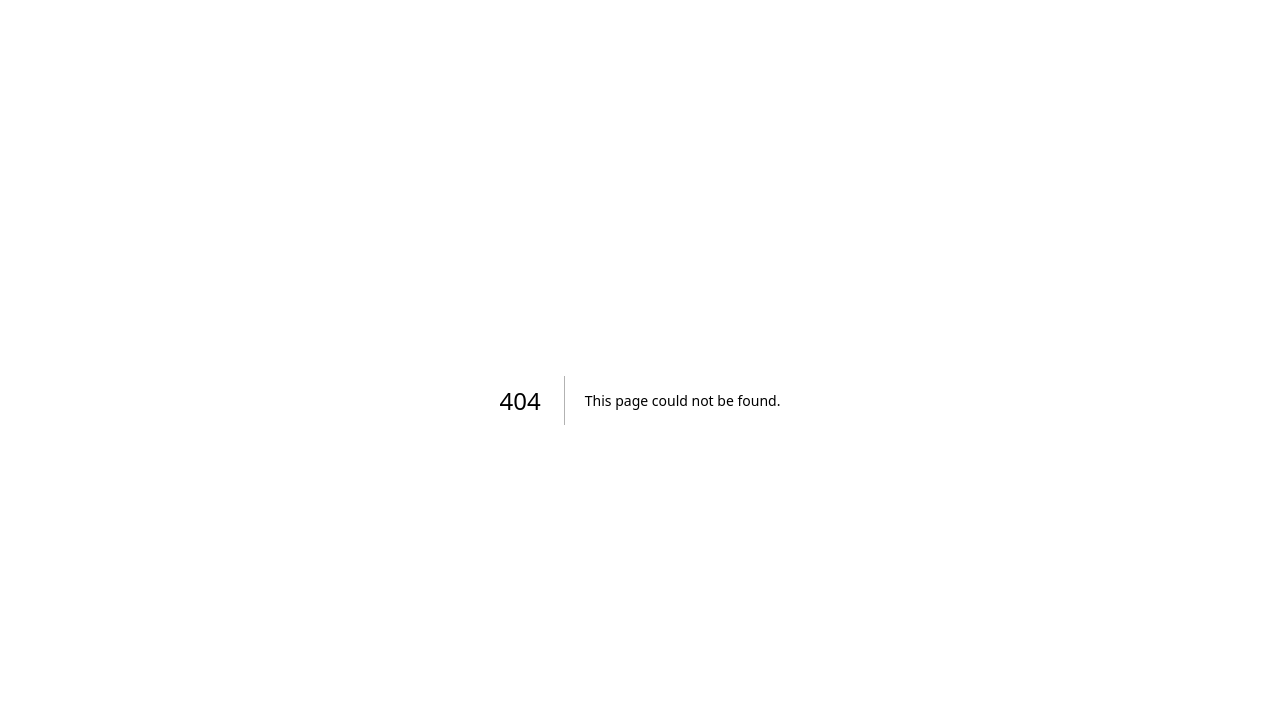
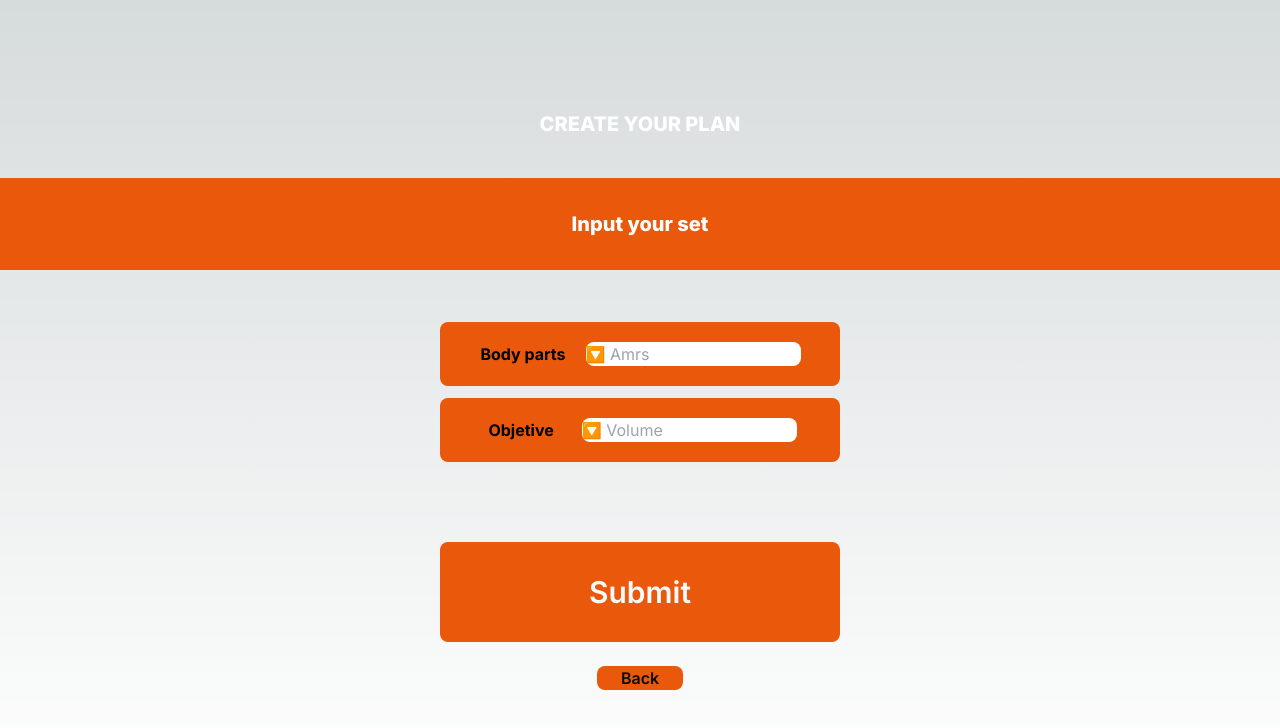
Before and after one commit to MatiasMonteros09/GYMAI, a Next.js app: page /inputview in a window 1280 px wide. Before the commit this address had no page. Shown: the top 728 px of the page. Built offline with nearby package versions, Linux system fonts and the light colour scheme.

Commit message:
create input folder

```diff
--- /dev/null
+++ b/src/app/inputview/page.jsx
@@ -0,0 +1,30 @@
+const InputView = () => {
+    return (
+        <div className="h-screen flex flex-col justify-center items-center ">
+            <h1 className="text-center text-white text-xl mb-10 font-extrabold">CREATE YOUR PLAN</h1>
+            <div className="text-center text-white text-xl mb-10 font-extrabold bg-orange-600 min-w-full p-8">Input your set</div>
+            <form >
+                <div className="rounded-lg bg-orange-600 p-5 m-3 flex">
+                    <label className="mx-5 font-bold">Body parts</label>
+                    <input className="w-3/5 rounded-lg" type="text" placeholder="🔽 Amrs"/>
+                </div>
+                <div className="rounded-lg bg-orange-600 p-5 mb-20 mx-3 flex">
+                    <label className="mx-7 font-bold">Objetive</label>
+                    <input className="w-3/5 rounded-lg" type="password" placeholder="🔽 Volume"/>
+                </div>
+                <div className="rounded-lg bg-orange-600 p-8 m-3 flex justify-center items-center">
+                    <button className="text-gray-50 text-3xl font-semibold">
+                        Submit
+                    </button>
+                </div>
+
+
+            </form>
+            <button className="bg-orange-600 rounded-lg mt-3 px-6 font-semibold text-zinc-950">
+                Back
+            </button>
+        </div>
+    );
+};
+
+export default InputView;
```
